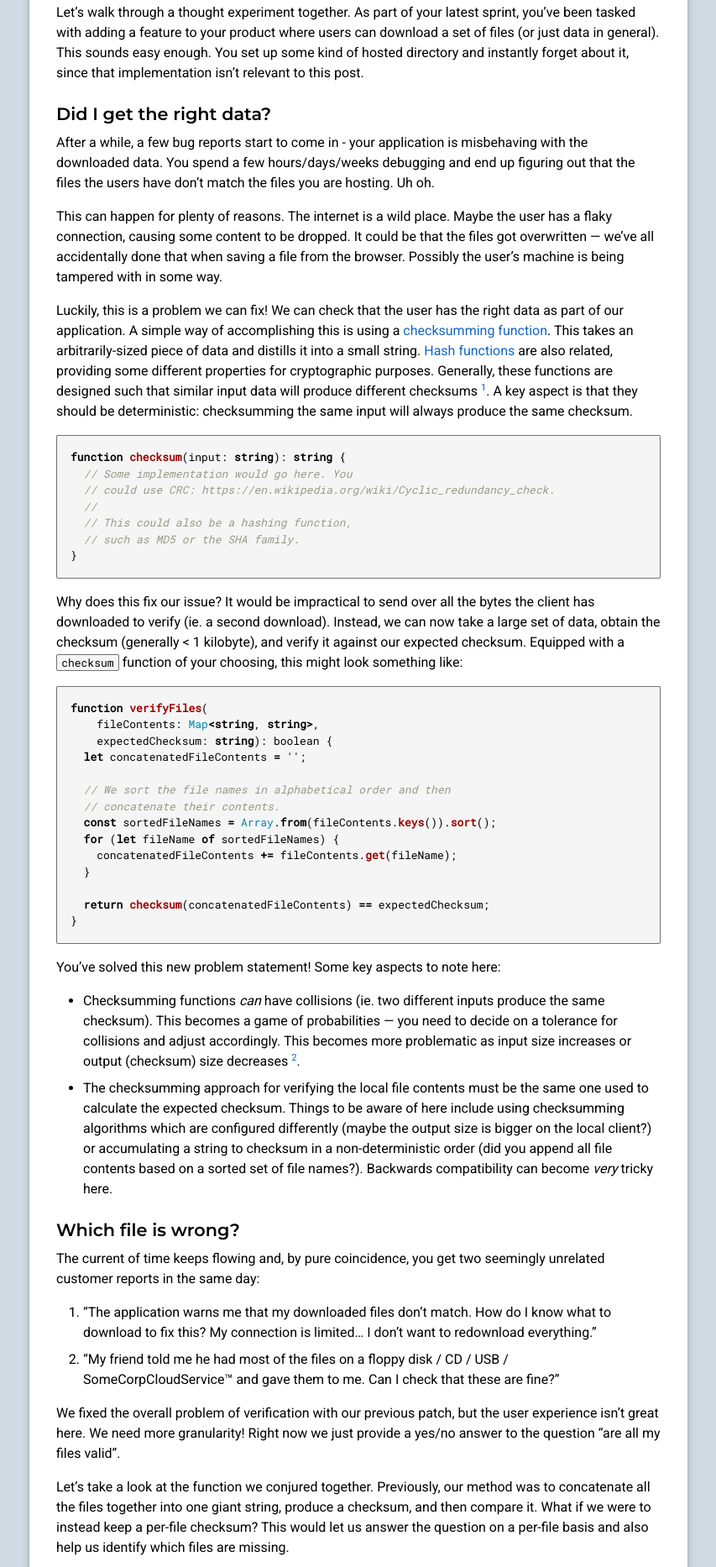
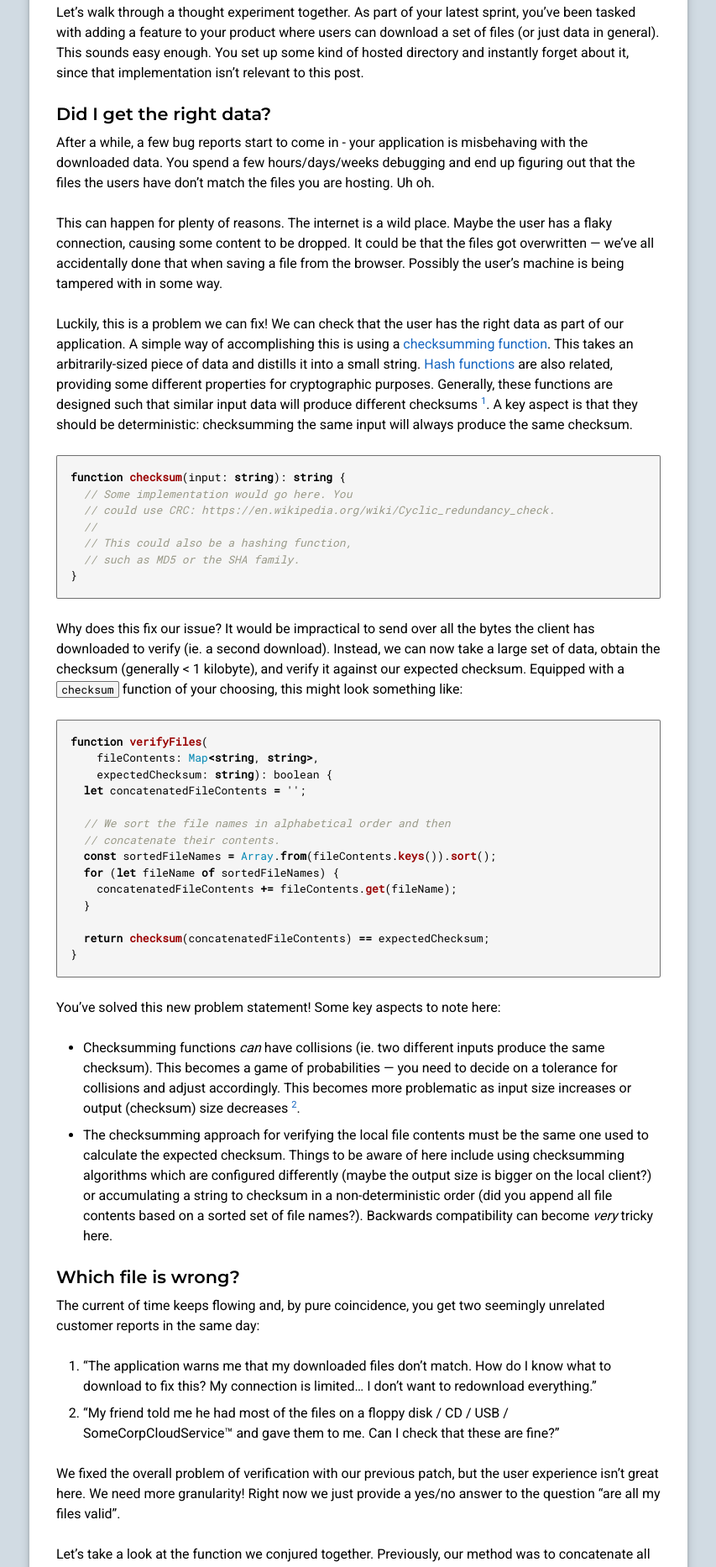
Before and after one commit to jokeofweek/jokeofweek.github.io, a Jekyll site: the page built from _posts/2020-05-26-merkle_trees.markdown, in a window 1280 px wide. Shown: the part 300-2166 px from the top of the page at 84% size, without its empty margins (213-1066 px from the left). Built offline with Jekyll 4.4.1, drawn with Linux system fonts in a browser that asks for light colours.

Commit message:
Update margin-bottom between paragraphs.

```diff
--- a/_sass/main.scss
+++ b/_sass/main.scss
@@ -157,7 +157,7 @@ article blockquote,
 ul,
 ol,
 figure.highlight {
-	margin-bottom: 1em
+	margin-bottom: 1.5em
 }
 
 a,
```
